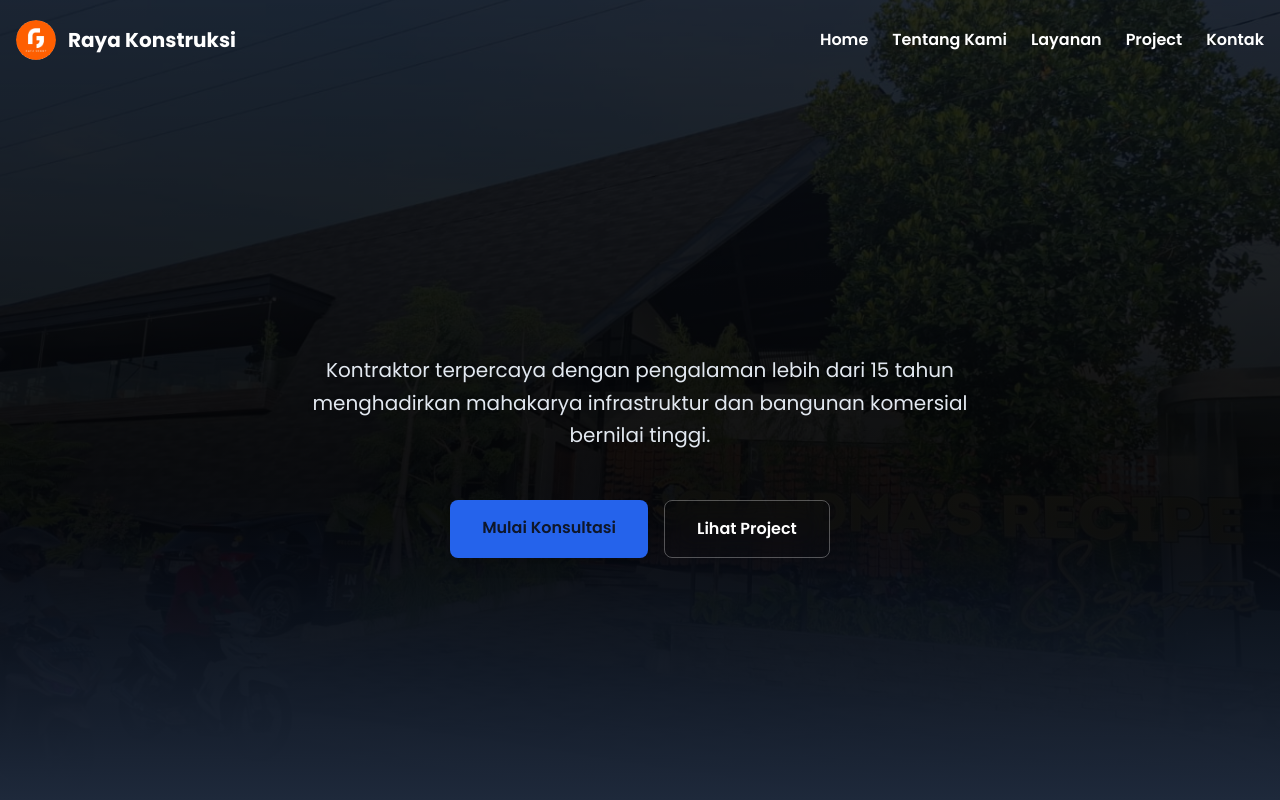
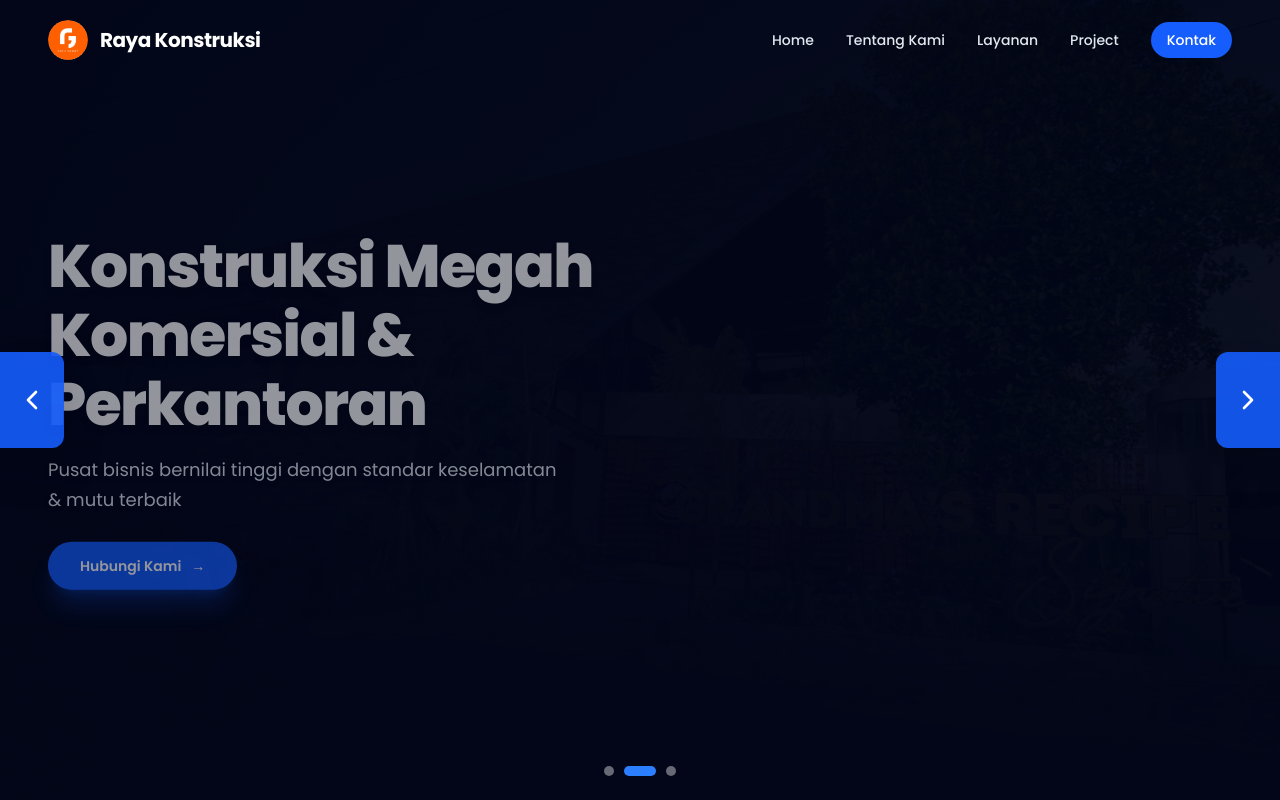
Before and after one commit to fikihrz/Raya-konstruksi, a React (Vite) app in the folder frontend/: page / in a window 1280 px wide. Shown: the top 800 px of the page. Built offline with nearby package versions, Linux system fonts and the light colour scheme; no server answers.

Commit message:
feat: implement modern edge-to-edge Hero banner carousel, balanced navbar margins, and production deployment

```diff
--- a/frontend/src/components/Navbar.tsx
+++ b/frontend/src/components/Navbar.tsx
@@ -11,27 +11,26 @@ const Navbar = () => {
   }, []);
 
   return (
-    <nav className={`fixed w-full z-50 transition-all duration-300 ${isScrolled ? 'bg-white shadow-md py-3' : 'bg-transparent py-5'}`}>
-      <div className="container mx-auto px-4 flex justify-between items-center">
+    <nav className={`fixed w-full z-50 transition-all duration-300 ${isScrolled ? 'bg-slate-900/90 backdrop-blur-md shadow-lg py-3.5 border-b border-slate-800' : 'bg-transparent py-5'}`}>
+      <div className="max-w-7xl mx-auto px-6 sm:px-10 lg:px-12 flex justify-between items-center">
         <Link to="/" className="flex items-center gap-3">
           <div className="h-10 w-10 rounded-full overflow-hidden bg-transparent flex items-center justify-center">
             <img
               src="/galery/WhatsApp Image 2026-07-01 at 23.38.34.jpeg"
               alt="Raya Group Logo"
               className="h-full w-full object-cover rounded-full"
-              style={{ mixBlendMode: 'multiply' }}
             />
           </div>
-          <span className={`text-xl font-bold transition-colors ${isScrolled ? 'text-secondary' : 'text-white'}`}>
+          <span className="text-xl font-bold text-white tracking-tight">
             Raya Konstruksi
           </span>
         </Link>
-        <div className={`hidden md:flex space-x-6 font-semibold ${isScrolled ? 'text-secondary' : 'text-white'}`}>
-          <a href="#home" className="hover:text-primary-container transition-colors">Home</a>
-          <a href="#about" className="hover:text-primary-container transition-colors">Tentang Kami</a>
-          <a href="#services" className="hover:text-primary-container transition-colors">Layanan</a>
-          <a href="#projects" className="hover:text-primary-container transition-colors">Project</a>
-          <a href="#contact" className="hover:text-primary-container transition-colors">Kontak</a>
+        <div className="hidden md:flex items-center space-x-8 text-sm font-medium text-slate-200">
+          <a href="#home" className="hover:text-blue-400 transition-colors">Home</a>
+          <a href="#about" className="hover:text-blue-400 transition-colors">Tentang Kami</a>
+          <a href="#services" className="hover:text-blue-400 transition-colors">Layanan</a>
+          <a href="#projects" className="hover:text-blue-400 transition-colors">Project</a>
+          <a href="#contact" className="px-4 py-2 rounded-full bg-blue-600 hover:bg-blue-500 text-white transition-all shadow-md">Kontak</a>
         </div>
       </div>
     </nav>
--- a/frontend/src/index.css
+++ b/frontend/src/index.css
@@ -57,3 +57,40 @@ body {
     transform: translateX(-50%);
   }
 }
+
+@keyframes float {
+  0%, 100% {
+    transform: translateY(0px) rotate(0deg);
+  }
+  50% {
+    transform: translateY(-12px) rotate(1deg);
+  }
+}
+
+@keyframes pulseGlow {
+  0%, 100% {
+    opacity: 0.4;
+    transform: scale(1);
+  }
+  50% {
+    opacity: 0.7;
+    transform: scale(1.08);
+  }
+}
+
+.animate-float {
+  animation: float 6s ease-in-out infinite;
+}
+
+.animate-pulse-glow {
+  animation: pulseGlow 8s ease-in-out infinite;
+}
+
+.hero-3d-grid {
+  background-size: 50px 50px;
+  background-image:
+    linear-gradient(to right, rgba(255, 255, 255, 0.05) 1px, transparent 1px),
+    linear-gradient(to bottom, rgba(255, 255, 255, 0.05) 1px, transparent 1px);
+  mask-image: radial-gradient(ellipse at center, black 40%, transparent 80%);
+  -webkit-mask-image: radial-gradient(ellipse at center, black 40%, transparent 80%);
+}
--- a/frontend/src/pages/Home.tsx
+++ b/frontend/src/pages/Home.tsx
@@ -1,12 +1,14 @@
 import { motion, AnimatePresence } from 'framer-motion';
 import { useState, useEffect } from 'react';
-import { FiHome, FiArrowRight, FiPhoneCall, FiMail, FiMapPin, FiX, FiCalendar, FiMap } from 'react-icons/fi';
+import { FiHome, FiArrowRight, FiPhoneCall, FiMail, FiMapPin, FiX, FiCalendar, FiMap, FiChevronLeft, FiChevronRight } from 'react-icons/fi';
 import { FaWhatsapp } from 'react-icons/fa';
 
 const Home = () => {
   const [activeCategory, setActiveCategory] = useState('All');
   const [selectedProject, setSelectedProject] = useState<any>(null);
   const [activeAboutTab, setActiveAboutTab] = useState<'story' | 'vision' | 'mission'>('story');
+
+  const [currentSlide, setCurrentSlide] = useState(0);
 
   const [services, setServices] = useState<any[]>([]);
   const [reasons, setReasons] = useState<any[]>([]);
@@ -33,6 +35,14 @@ const Home = () => {
       });
   }, []);
 
+  // Hero Carousel Auto-Play Timer
+  useEffect(() => {
+    const timer = setInterval(() => {
+      setCurrentSlide(prev => (prev + 1) % 3);
+    }, 5500);
+    return () => clearInterval(timer);
+  }, []);
+
   const filteredProjects = activeCategory === 'All'
     ? projects
     : projects.filter(p => p.category === activeCategory);
@@ -43,48 +53,139 @@ const Home = () => {
 
   return (
     <div>
-      {/* Hero Section */}
-      <section className="relative h-screen flex items-center justify-center pt-20 overflow-hidden bg-secondary text-center">
-        <div className="absolute inset-0 z-0">
+      {/* Visual-First Full-Screen Banner Carousel (Pertamina / Corporate Style) */}
+      <section className="relative min-h-[85vh] md:min-h-screen flex items-center justify-center pt-16 pb-16 overflow-hidden bg-slate-950">
+
+        {/* Slides Definition */}
+        {(() => {
+          const slides = [
+            {
+              id: 1,
+              tag: "ARCHITECTURE & DESIGN",
+              title: settings.heroTitle || "Membangun Masa Depan Presisi & Berkualitas",
+              subtitle: "Solusi terintegrasi konstruksi arsitektur modern & residensial mewah",
+              img: settings.heroImage || "/galery/WhatsApp Image 2026-07-01 at 23.38.36.jpeg",
+              category: "Residensial & Arsitektur",
+              highlight: "Desain Berkelanjutan"
+            },
+            {
+              id: 2,
+              tag: "COMMERCIAL DEVELOPMENT",
+              title: "Konstruksi Megah Komersial & Perkantoran",
+              subtitle: "Pusat bisnis bernilai tinggi dengan standar keselamatan & mutu terbaik",
+              img: "/galery/WhatsApp Image 2026-07-01 at 23.38.36 (2).jpeg",
+              category: "Komersial & Ritel",
+              highlight: "Struktur Baja Presisi"
+            },
+            {
+              id: 3,
+              tag: "INDUSTRIAL INFRASTRUCTURE",
+              title: "Infrastruktur Vital & Fabrikasi Industri",
+              subtitle: "Pabrik, pergudangan logistik, dan infrastruktur strategis nasional",
+              img: "/galery/WhatsApp Image 2026-07-01 at 23.38.37.jpeg",
+              category: "Industri & Infrastruktur",
+              highlight: "Pengerjaan Tepat Waktu"
+            }
+          ];
+
+          const current = slides[currentSlide];
+
+          return (
+            <>
+              {/* Sliding Full-Screen Background Images */}
+              <div className="absolute inset-0 z-0 overflow-hidden">
+                <AnimatePresence initial={false} mode="wait">
+                  <motion.div
+                    key={currentSlide}
+                    initial={{ opacity: 0, scale: 1.08 }}
+                    animate={{ opacity: 1, scale: 1 }}
+                    exit={{ opacity: 0, scale: 1.03 }}
+                    transition={{ duration: 0.9, ease: "easeInOut" }}
+                    className="absolute inset-0"
+                  >
                     <img
-            src={settings.heroImage || '/galery/WhatsApp Image 2026-07-01 at 23.38.36.jpeg'}
-            alt="Skyscraper Construction"
-            className="w-full h-full object-cover opacity-35 scale-105"
+                      src={current.img}
+                      alt={current.title}
+                      className="w-full h-full object-cover filter brightness-[0.7] contrast-115"
                     />
-          <div className="absolute inset-0 bg-gradient-to-b from-black/60 via-black/80 to-secondary"></div>
+                    {/* Atmospheric Lighting & Gradient Overlays */}
+                    <div className="absolute inset-0 bg-gradient-to-t from-slate-950 via-slate-950/40 to-black/60"></div>
+                    <div className="absolute inset-0 bg-gradient-to-r from-slate-950/90 via-slate-950/50 to-transparent"></div>
+                    {/* Subtle 3D Blueprint Mesh */}
+                    <div className="absolute inset-0 hero-3d-grid opacity-25 pointer-events-none"></div>
+                  </motion.div>
+                </AnimatePresence>
               </div>
 
-        <div className="relative z-10 px-8 max-w-4xl mx-auto w-full flex flex-col items-center space-y-8">
-          <motion.h1
-            initial={{ opacity: 0, y: 30 }}
+              {/* Main Content Layout (Vertically Centered and Balanced) */}
+              <div className="relative z-10 w-full max-w-7xl mx-auto px-6 sm:px-10 lg:px-12 flex items-center">
+
+                {/* Left-Aligned Clean Headline */}
+                <div className="max-w-2xl text-left my-auto">
+                  <AnimatePresence mode="wait">
+                    <motion.div
+                      key={`content-${currentSlide}`}
+                      initial={{ opacity: 0, y: 25 }}
                       animate={{ opacity: 1, y: 0 }}
-            transition={{ duration: 0.8 }}
-            className="text-5xl md:text-7xl font-extrabold leading-tight text-white"
+                      exit={{ opacity: 0, y: -20 }}
+                      transition={{ duration: 0.5 }}
+                      className="space-y-4"
                     >
-            {settings.heroTitle}
-          </motion.h1>
-          <motion.p
-            initial={{ opacity: 0, y: 20 }}
-            animate={{ opacity: 1, y: 0 }}
-            transition={{ duration: 0.8, delay: 0.2 }}
-            className="text-lg md:text-xl text-slate-200 max-w-2xl leading-relaxed font-normal drop-shadow-md"
+                      <h1 className="text-3xl sm:text-5xl lg:text-6xl font-extrabold text-white leading-[1.15] tracking-tight drop-shadow-lg">
+                        {current.title}
+                      </h1>
+
+                      <p className="text-base sm:text-lg text-slate-200 font-normal leading-relaxed drop-shadow-md max-w-lg">
+                        {current.subtitle}
+                      </p>
+
+                      <div className="pt-3">
+                        <a
+                          href="#contact"
+                          className="inline-flex items-center gap-2.5 px-8 py-3.5 rounded-full bg-blue-600 hover:bg-blue-500 text-white font-semibold text-sm shadow-xl shadow-blue-600/30 hover:scale-105 active:scale-95 transition-all"
                         >
-            {settings.heroDesc || 'Kontraktor terpercaya dengan pengalaman lebih dari 15 tahun menghadirkan mahakarya infrastruktur dan bangunan komersial bernilai tinggi.'}
-          </motion.p>
-          <motion.div
-            initial={{ opacity: 0, y: 20 }}
-            animate={{ opacity: 1, y: 0 }}
-            transition={{ delay: 0.4 }}
-            className="flex flex-wrap justify-center gap-4 pt-4"
+                          <span>Hubungi Kami</span>
+                          <span>→</span>
+                        </a>
+                      </div>
+                    </motion.div>
+                  </AnimatePresence>
+                </div>
+              </div>
+
+              {/* Clean Edge-to-Edge Navigation Arrows (Pertamina Style) */}
+              <button
+                onClick={() => setCurrentSlide(prev => (prev === 0 ? 2 : prev - 1))}
+                className="absolute left-0 top-1/2 -translate-y-1/2 w-12 sm:w-16 h-20 sm:h-24 bg-blue-600/90 hover:bg-blue-600 text-white flex items-center justify-center transition-all z-20 shadow-2xl rounded-r-xl group focus:outline-none"
+                aria-label="Previous Banner"
               >
-            <a href="#contact" className="bg-primary-container text-on-primary-container font-semibold px-8 py-4 rounded-lg hover:scale-105 transition-transform shadow-lg">
-              Mulai Konsultasi
-            </a>
-            <a href="#projects" className="border border-white/30 backdrop-blur-md text-white font-semibold px-8 py-4 rounded-lg hover:bg-white/10 transition-colors">
-              Lihat Project
-            </a>
-          </motion.div>
+                <FiChevronLeft size={32} className="group-hover:-translate-x-1 transition-transform" />
+              </button>
+
+              <button
+                onClick={() => setCurrentSlide(prev => (prev + 1) % 3)}
+                className="absolute right-0 top-1/2 -translate-y-1/2 w-12 sm:w-16 h-20 sm:h-24 bg-blue-600/90 hover:bg-blue-600 text-white flex items-center justify-center transition-all z-20 shadow-2xl rounded-l-xl group focus:outline-none"
+                aria-label="Next Banner"
+              >
+                <FiChevronRight size={32} className="group-hover:translate-x-1 transition-transform" />
+              </button>
+
+              {/* Clean Bottom Pagination Dots */}
+              <div className="absolute bottom-6 left-1/2 -translate-x-1/2 flex items-center gap-2.5 z-20">
+                {slides.map((_, idx) => (
+                  <button
+                    key={idx}
+                    onClick={() => setCurrentSlide(idx)}
+                    className={`h-2.5 rounded-full transition-all duration-300 ${
+                      currentSlide === idx ? 'w-8 bg-blue-500' : 'w-2.5 bg-white/40 hover:bg-white/70'
+                    }`}
+                    aria-label={`Go to slide ${idx + 1}`}
+                  />
+                ))}
               </div>
+            </>
+          );
+        })()}
       </section>
 
       {/* About Section */}
```
Lines whose indentation alone changed are shown as unchanged.
